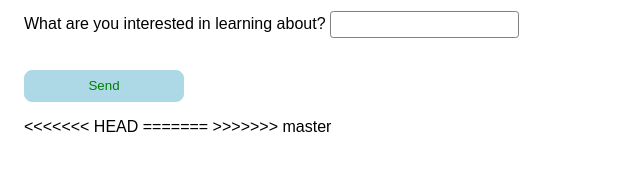
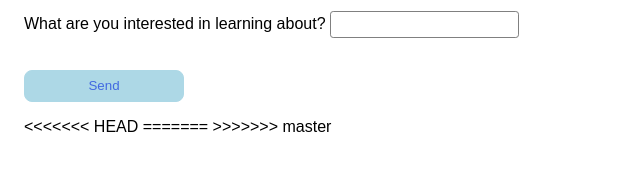
Before and after one commit to thomas-neville/newsletter-form, a plain HTML site: page index.html in a window 1280 px wide. Shown: the part 260-430 px from the top of the page, 0-640 px from the left. Drawn offline with Linux system fonts and the light colour scheme.

Commit message:
change button color to blue

```diff
--- a/styles/stylesheet.css
+++ b/styles/stylesheet.css
@@ -40,5 +40,5 @@ input {
   border-color: lightblue;
   border-radius: .5rem;
   border-style: solid;
-  color: green;
+  color: royalblue;
 }
```
